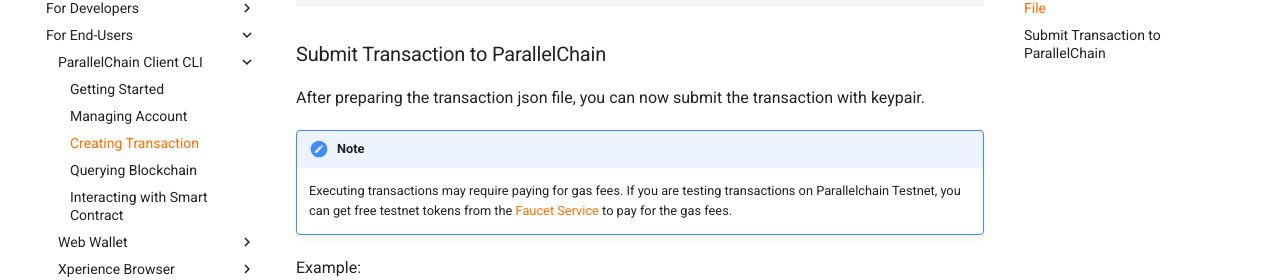
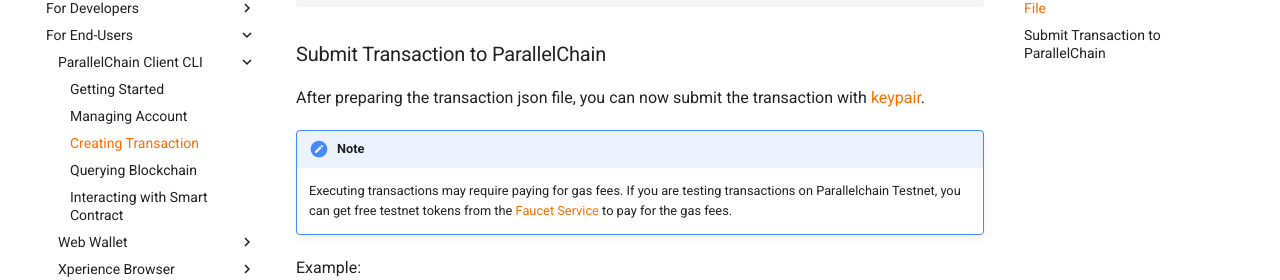
Before and after one commit to parallelchain-io/parallelchain-docs, an MkDocs documentation site: the page built from docs/for_users/pchain_client_cli/creating_transaction.md, in a window 1280 px wide and 900 px high, scrolled down 2784 px. Shown: the part 172-452 px from the top of the window. Built offline with MkDocs 1.6.1 and Material for MkDocs 9.7.7, drawn with Linux system fonts in a browser that asks for light colours; comment, search, counter and statistics services are not loaded; part of the change alters nothing that is shown.

````diff
--- a/docs/for_users/pchain_client_cli/creating_transaction.md
+++ b/docs/for_users/pchain_client_cli/creating_transaction.md
@@ -144,7 +144,7 @@ Example:
     ```
 
 ### Submit Transaction to ParallelChain
-After preparing the transaction json file, you can now submit the transaction with keypair.
+After preparing the transaction json file, you can now submit the transaction with [keypair](../../for_users/pchain_client_cli/managing_account.md/).
 
 !!! Note
     Executing transactions may require paying for gas fees. If you are testing transactions on Parallelchain Testnet, you can get free testnet tokens from the [Faucet Service](../../fundamentals/networks.md#faucet-service) to pay for the gas fees.
````
